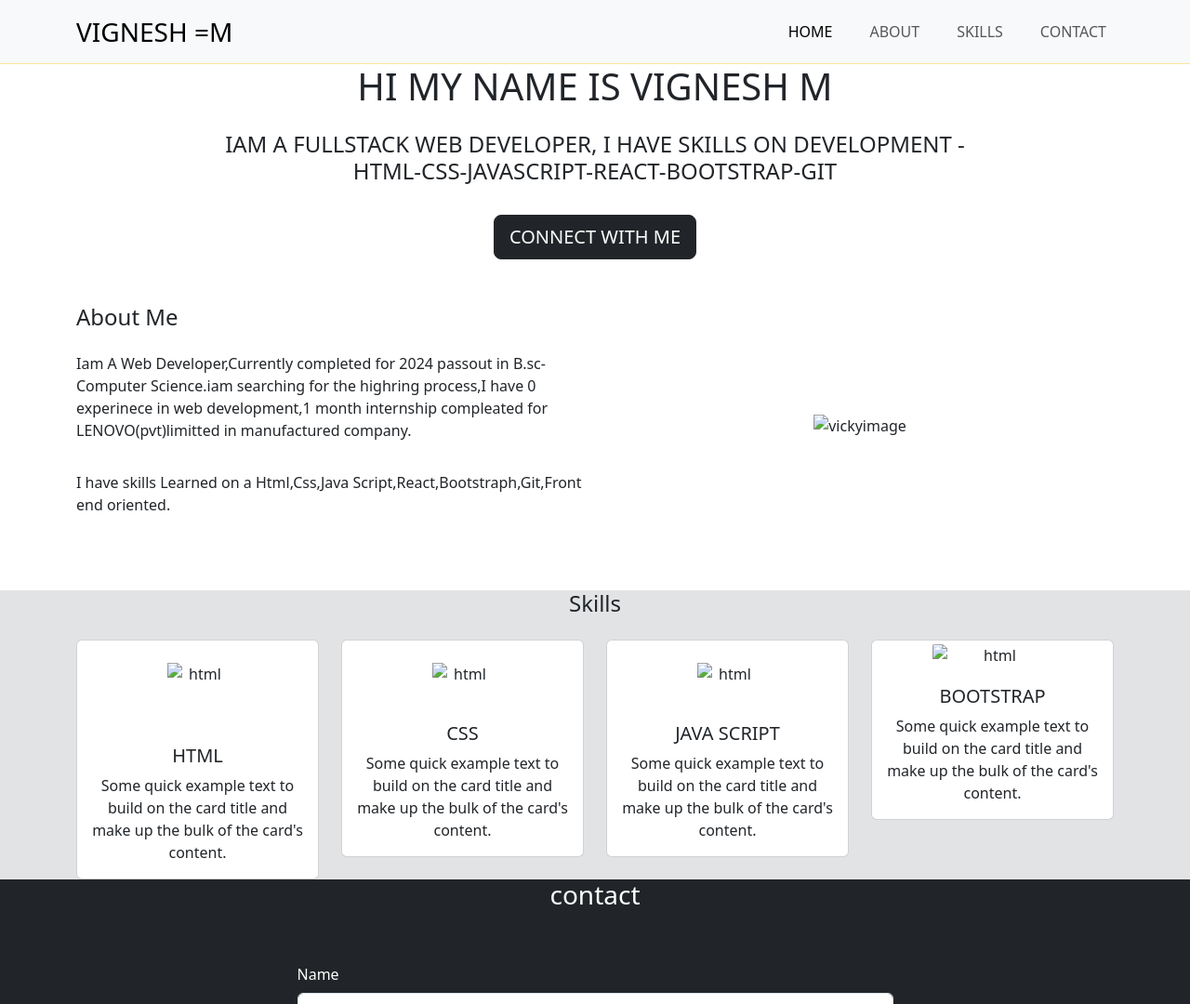
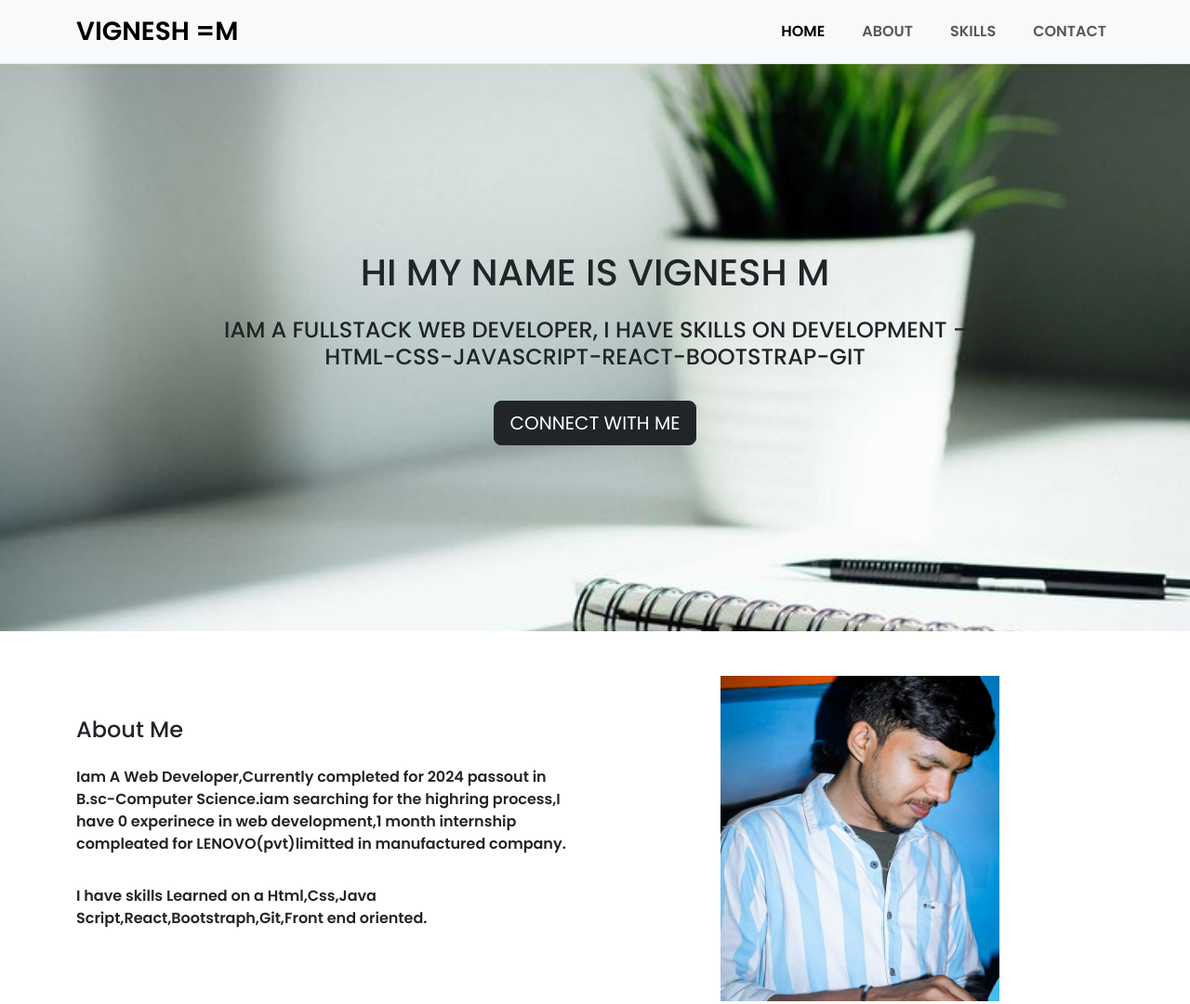
Before and after one commit to Vignesh5441/Vignesh-Portfolio, a plain HTML site: page index.html in a window 1280 px wide. Shown: the top 1080 px of the page at 93% size. Drawn offline with nearby package versions, Linux system fonts and the light colour scheme.

Commit message:
added path

```diff
--- a/index.html
+++ b/index.html
@@ -8,7 +8,7 @@
 <link rel="preconnect" href="https://fonts.gstatic.com" crossorigin>
 <link href="https://fonts.googleapis.com/css2?family=Poppins:ital,wght@0,100;0,200;0,300;0,400;0,500;0,600;0,700;0,800;0,900;1,100;1,200;1,300;1,400;1,500;1,600;1,700;1,800;1,900&display=swap" rel="stylesheet">
     <link href="https://cdn.jsdelivr.net/npm/bootstrap@5.3.3/dist/css/bootstrap.min.css" rel="stylesheet" integrity="sha384-QWTKZyjpPEjISv5WaRU9OFeRpok6YctnYmDr5pNlyT2bRjXh0JMhjY6hW+ALEwIH" crossorigin="anonymous">
-    <link href="/web developer//Projects/portfolio/styles.css" rel="stylesheet">
+    <link href="./styles.css" rel="stylesheet">
 </head>
 <body>
     <nav class="navbar navbar-expand-lg bg-body-tertiary py-2 text-uppercase border-bottom border-warning-subtle sticky-top">
@@ -65,7 +65,7 @@
            </p>
           </div>
           <div class="col-md-6 text-center ">
-            <img src="/web developer/Projects/portfolio/img/vicky.jpg" alt="vickyimage" class="img"  class="img-fluid  w-75 ">
+            <img src="./img/vicky.jpg" alt="vickyimage" class="img"  class="img-fluid  w-75 ">
           </div>
         </div>
       </div>
@@ -81,7 +81,7 @@
           <div class="row">
             <div class="col-md-3 " >
               <div class="card text-center">
-                <img src="/web developer/Projects/portfolio/img/html.jpg"  class="card-img-top py-4 m-auto w-25" alt="html">
+                <img src="./img/html.jpg"  class="card-img-top py-4 m-auto w-25" alt="html">
                 <div class="card-body">
                   <h5 class="card-title  pt-4">HTML</h5>
                   <p class="card-text">Some quick example text to build on the card title and make up the bulk of the card's content.</p>
@@ -92,7 +92,7 @@
             </div>
             <div class="col-md-3 " >
               <div class="card text-center">
-                <img src="/web developer/Projects/portfolio/img/css.jpg" class="card-img-top py-4 m-auto w-25" alt="html">
+                <img src="./img/css.jpg" class="card-img-top py-4 m-auto w-25" alt="html">
                 <div class="card-body">
                   <h5 class="card-title">CSS</h5>
                   <p class="card-text">Some quick example text to build on the card title and make up the bulk of the card's content.</p>
@@ -103,7 +103,7 @@
             </div>
             <div class="col-md-3 " >
               <div class="card text-center">
-                <img src="/web developer/Projects/portfolio/img/javascript.jpg" class="card-img-top py-4 m-auto w-25" alt="html">
+                <img src="./img/javascript.jpg" class="card-img-top py-4 m-auto w-25" alt="html">
                 <div class="card-body">
                   <h5 class="card-title " >JAVA SCRIPT</h5>
                   <p class="card-text">Some quick example text to build on the card title and make up the bulk of the card's content.</p>
@@ -114,7 +114,7 @@
             </div>
             <div class="col-md-3 " >
               <div class="card text-center" >
-                <img src="/web developer//Projects/portfolio/img/bootstrap.jpg" class="card-img-top py-1 m-auto w-50" alt="html">
+                <img src="./img/bootstrap.jpg" class="card-img-top py-1 m-auto w-50" alt="html">
                 <div class="card-body">
                   <h5 class="card-title ">BOOTSTRAP</h5>
                   <p class="card-text">Some quick example text to build on the card title and make up the bulk of the card's content.</p>
--- a/styles.css
+++ b/styles.css
@@ -9,7 +9,7 @@
 
 
 .banner{
-    background-image: url(/photos/background\ image.jpg);
+    background-image: url(./img/background\ image.jpg);
    padding: 200px 0;
    background-size: cover;
    background-repeat: no-repeat;
```
Also changed, not shown: img/background image.jpg (added).
